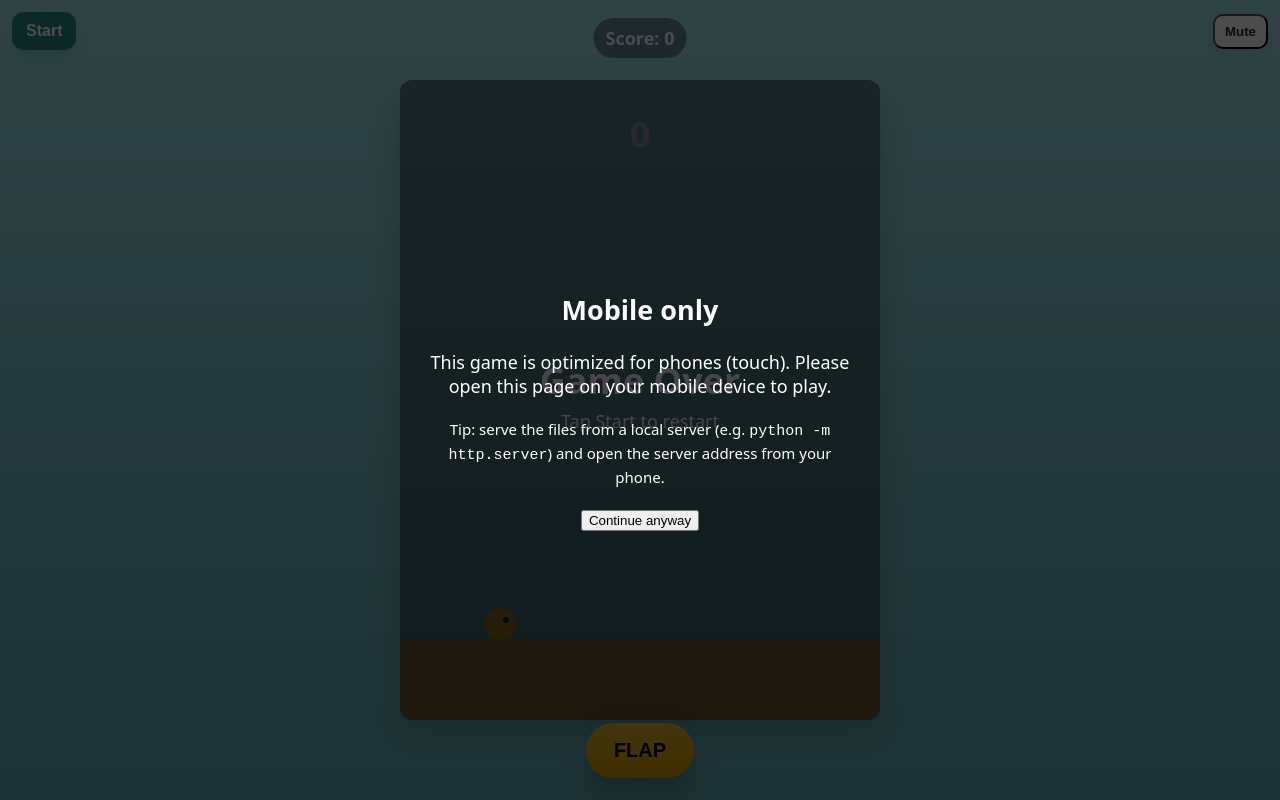
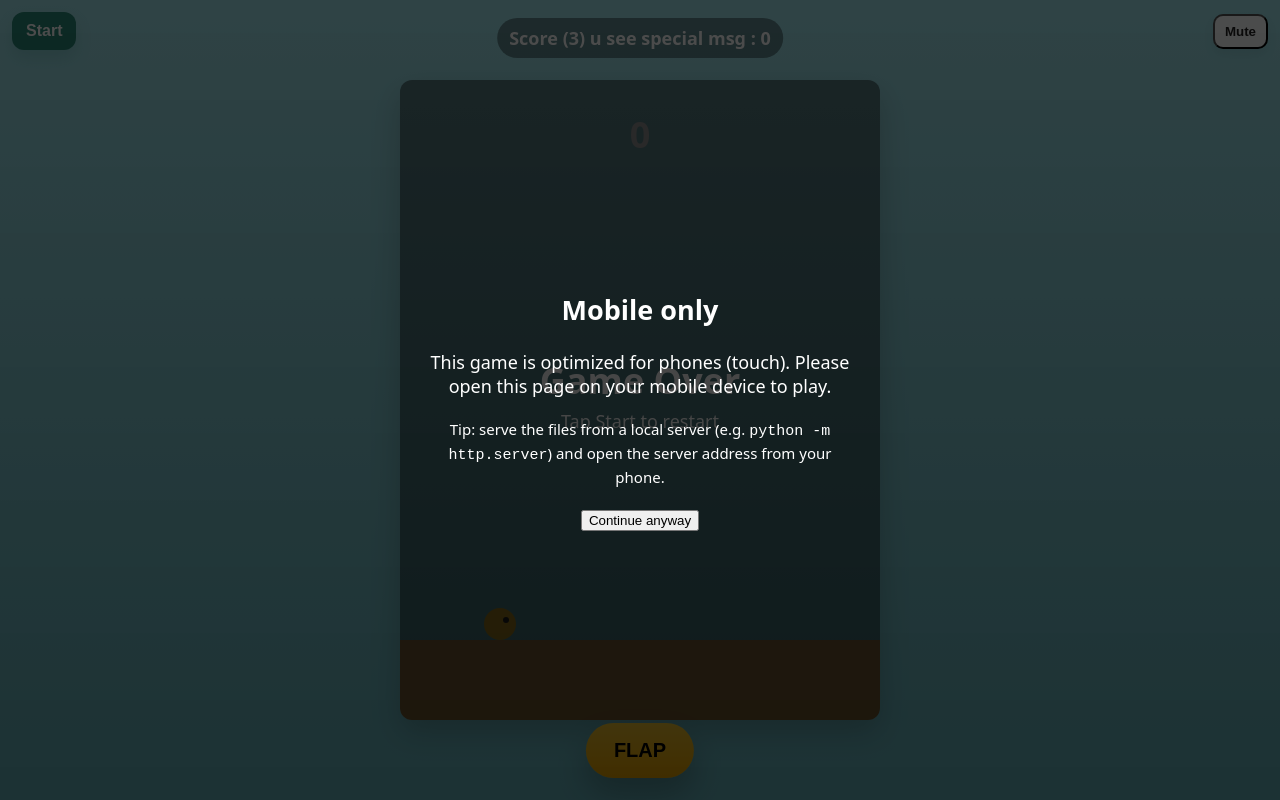
Before and after one commit to himraj123456789/bdy-game_fff, a plain HTML site: page index.html in a window 1280 px wide. Drawn offline with Linux system fonts and the light colour scheme.

```diff
--- a/index.html
+++ b/index.html
@@ -32,7 +32,7 @@
       <div class="group"><button id="muteBtn" class="small">Mute</button></div>
     </div>
 
-    <div class="score-pill" id="scoreP">Score: <span id="scoreLabel">0</span></div>
+    <div class="score-pill" id="scoreP">Score (3) u see special msg :  <span id="scoreLabel">0</span></div>
 
     <button id="flapBtn" class="flap-btn" aria-label="Flap">FLAP</button>
 
```
